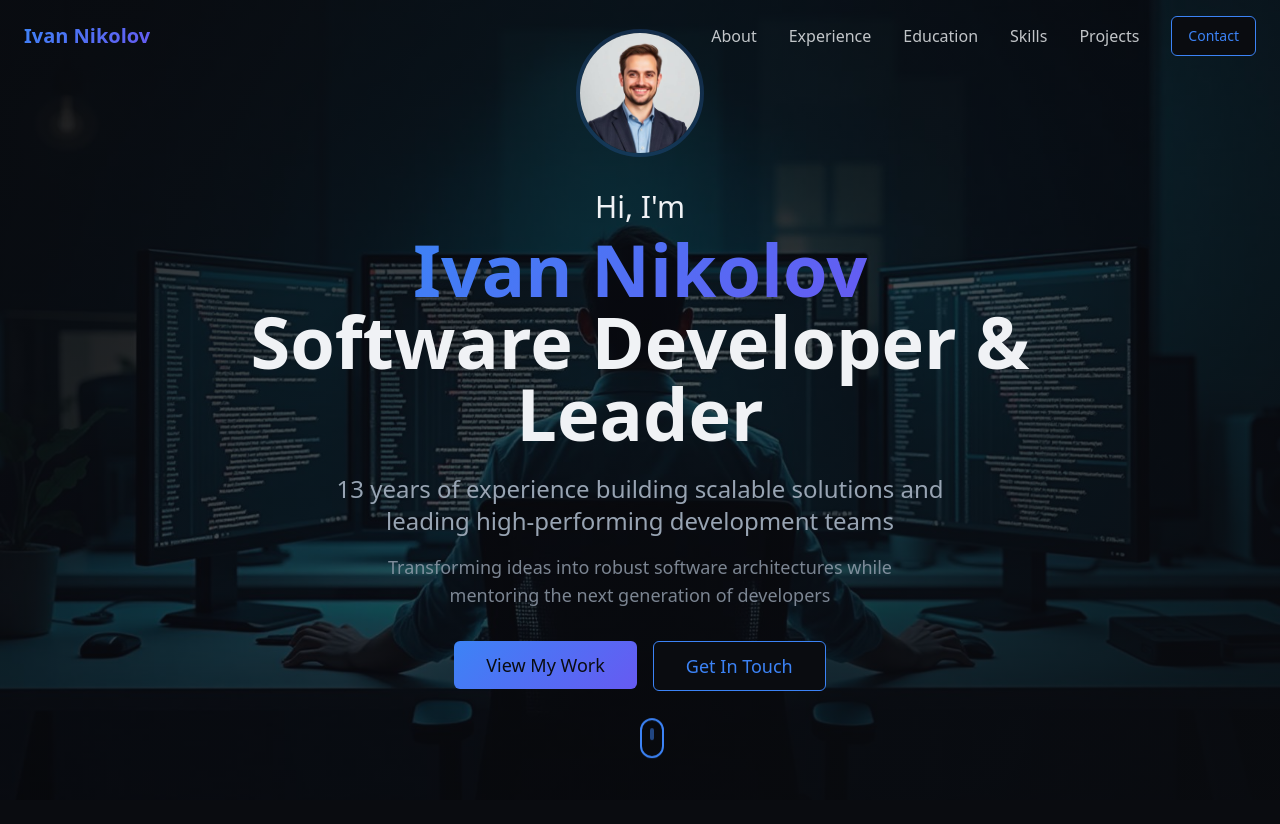
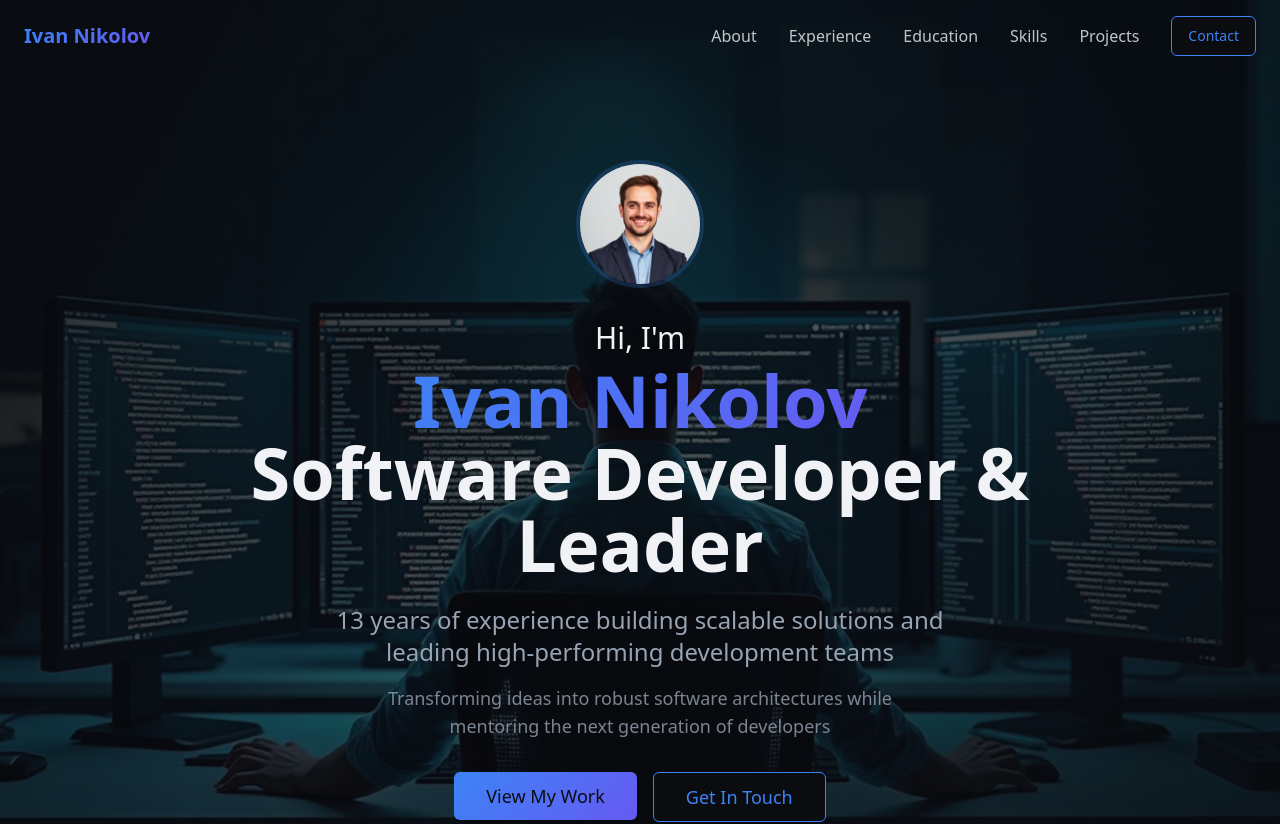
Before and after one commit to nikolovinn/leading-lines-dev, a React (Vite) app: page / in a window 1280 px wide. Shown: the top 824 px of the page. Built offline with nearby package versions, Linux system fonts and the light colour scheme; the HTML template or start-up script is replaced by a standard one.

Commit message:
Fix layout issues

```diff
--- a/src/components/Hero.tsx
+++ b/src/components/Hero.tsx
@@ -10,14 +10,14 @@ const Hero = () => {
   };
 
   return (
-    <section className="relative h-screen flex items-center justify-center overflow-hidden">
+    <section className="relative min-h-screen flex items-center justify-center overflow-hidden pt-24">
       <div
         className="absolute inset-0 bg-cover bg-center bg-no-repeat"
         style={{ backgroundImage: `url(${heroImage})` }}
       />
       <div className="absolute inset-0 bg-gradient-to-br from-background/90 via-background/70 to-background/90" />
 
-      <div className="relative z-10 container mx-auto px-6 text-center pb-20">
+      <div className="relative z-10 container mx-auto px-6 text-center py-16">
         <div className="max-w-4xl mx-auto">
           <div className="mb-8">
             <Avatar className="w-32 h-32 mx-auto mb-6 border-4 border-primary/20">
@@ -43,7 +43,7 @@ const Hero = () => {
             Transforming ideas into robust software architectures while mentoring the next generation of developers
           </p>
 
-          <div className="flex flex-col sm:flex-row gap-4 justify-center">
+          <div className="flex flex-col sm:flex-row gap-4 justify-center mb-16">
             <Button
               size="lg"
               onClick={() => scrollToSection('projects')}
```
